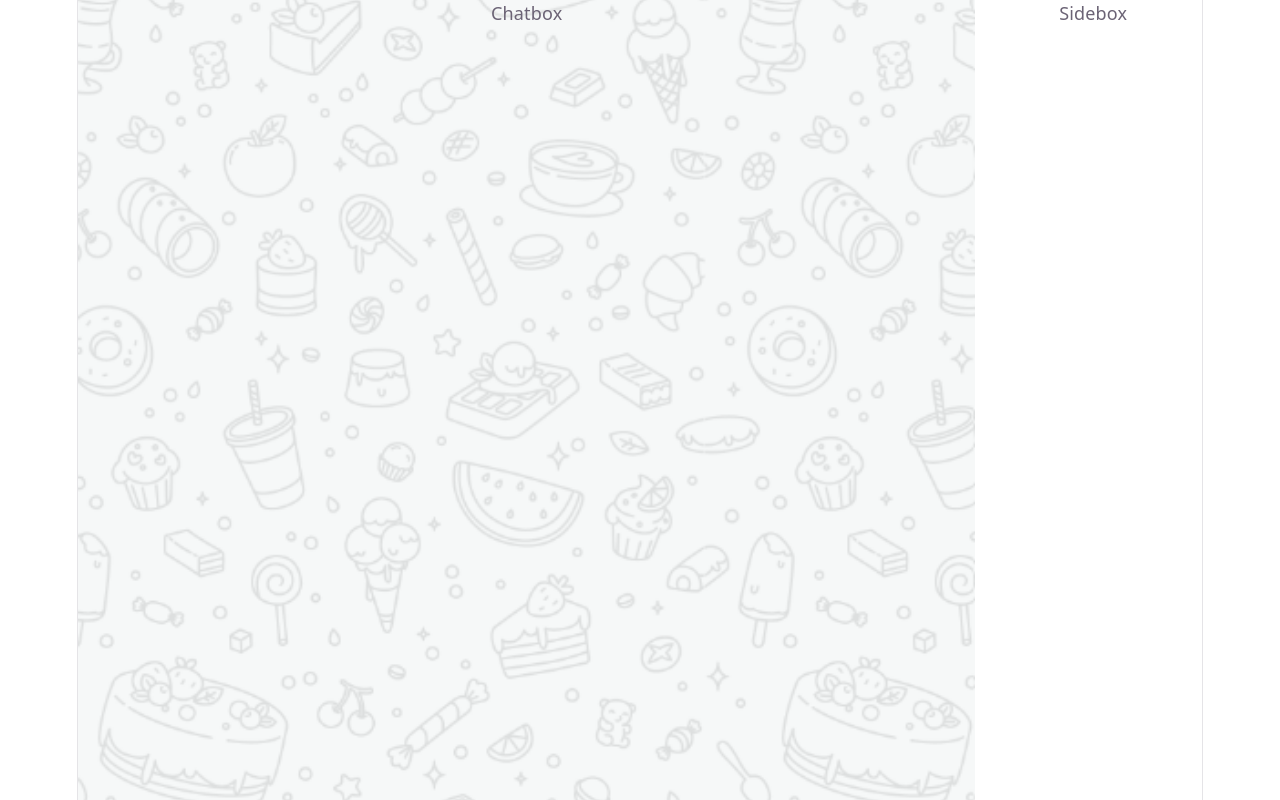
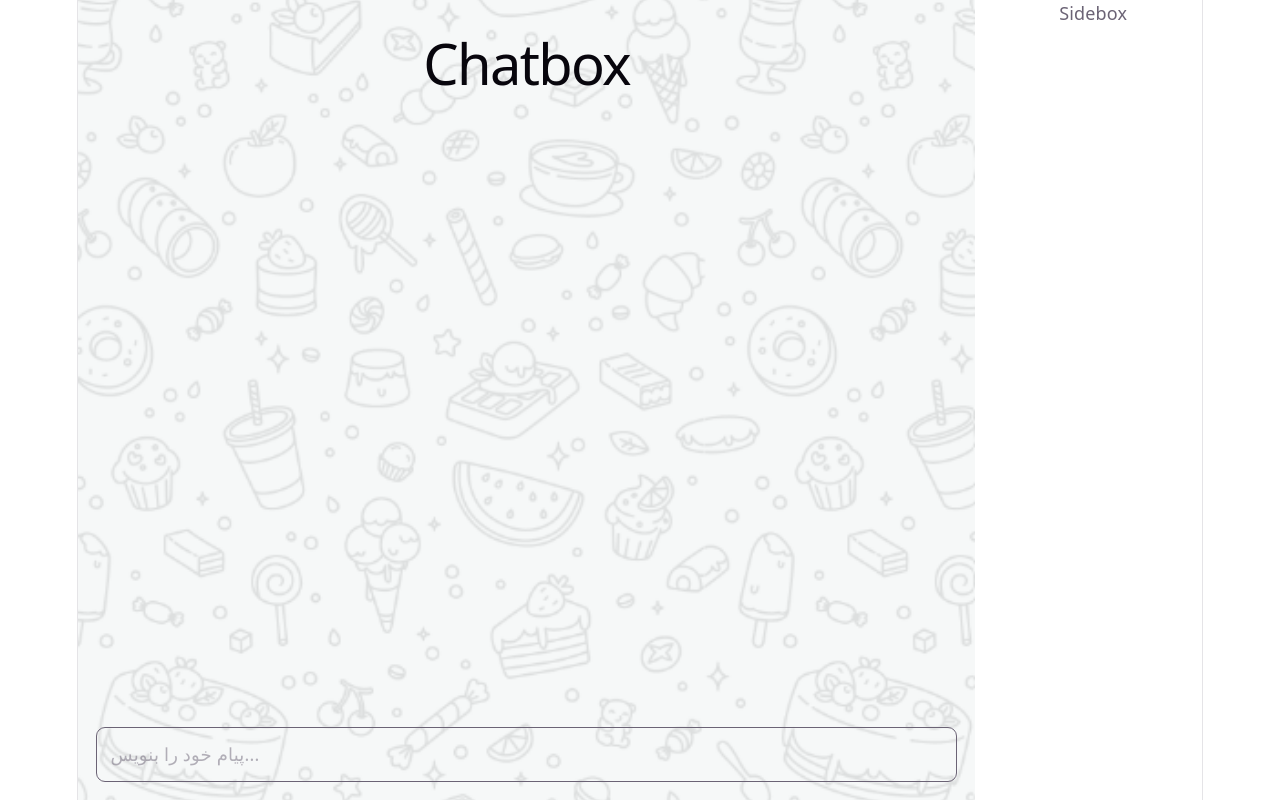
Before and after one commit to AminSBU/chatRoom_js, a React (Vite) app in the folder chatroom/: page / in a window 1280 px wide. Built offline with nearby package versions, Linux system fonts and the light colour scheme.

Commit message:
consider input text and in right position

```diff
--- a/chatroom/src/Chatbox.jsx
+++ b/chatroom/src/Chatbox.jsx
@@ -6,10 +6,22 @@ function Chatbox()
     return(
         <>
             <div
-            className="w-full h-full bg-cover bg-center bg-no-repeat"
-                style={{ backgroundImage: `url(${heroImg})` }}
-                >
-                <p1>Chatbox</p1>
+            className="w-full h-full bg-cover bg-center bg-no-repeat flex flex-col"
+            style={{ backgroundImage: `url(${heroImg})` }}
+            >
+            {/* فضای پیام‌ها */}
+            <div className="flex-1 p-4 text-white">
+                <h1>Chatbox</h1>
+            </div>
+
+            {/* input پایین صفحه */}
+            <div className="p-4">
+                <input
+                type="text"
+                placeholder="پیام خود را بنویس..."
+                className="w-full p-3 rounded-lg border"
+                />
+            </div>
             </div>
         </>
     )
```
